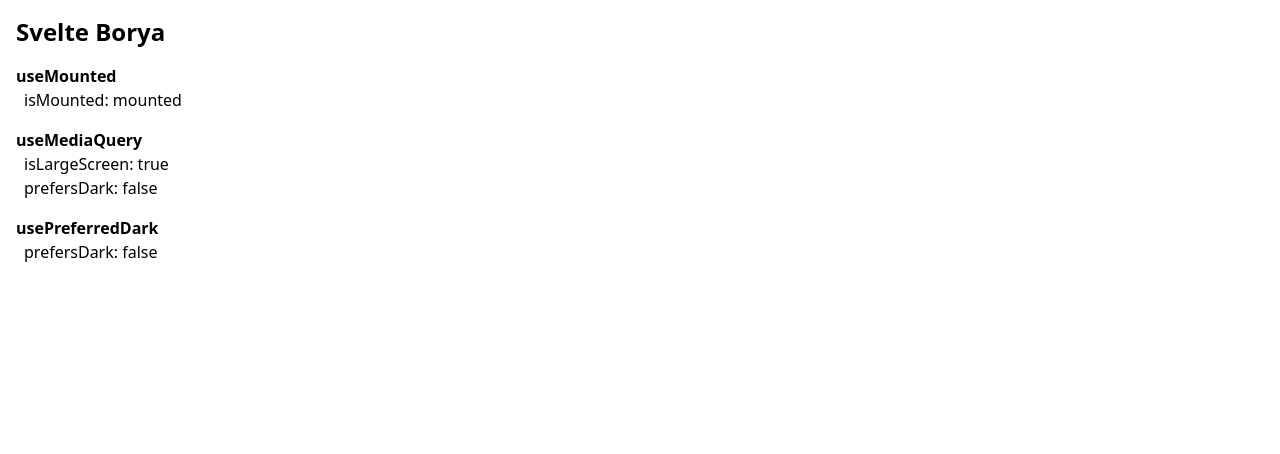
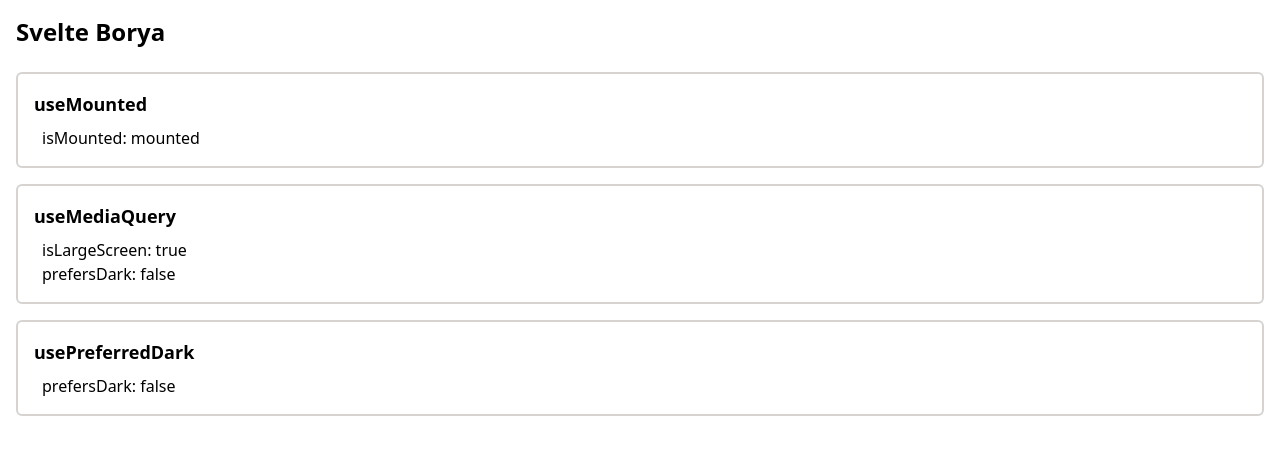
Before and after one commit to yamageji/svelte-borya, a SvelteKit app: page / in a window 1280 px wide. Shown: the top 454 px of the page. Built offline with nearby package versions, Linux system fonts and the light colour scheme.

Commit message:
fix: demoのスタイルを修正

```diff
--- a/src/core/useMediaQuery/demo.svelte
+++ b/src/core/useMediaQuery/demo.svelte
@@ -5,14 +5,11 @@
 	const prefersDark = useMediaQuery('(prefers-color-scheme: dark)');
 </script>
 
-<div>
-	<h2 class="font-bold">useMediaQuery</h2>
-	<ul class="ml-2">
-		<li>
-			<p>isLargeScreen: {isLargeScreen.value}</p>
-		</li>
-		<li>
-			<p>prefersDark: {prefersDark.value}</p>
-		</li>
-	</ul>
+<div class="p-4 border-2 border-stone-300 rounded-md">
+	<h2 class="font-bold text-lg">useMediaQuery</h2>
+
+	<div class="ml-2 mt-2">
+		<p>isLargeScreen: {isLargeScreen.value}</p>
+		<p>prefersDark: {prefersDark.value}</p>
+	</div>
 </div>
--- a/src/core/useMounted/demo.svelte
+++ b/src/core/useMounted/demo.svelte
@@ -4,7 +4,10 @@
 	const isMounted = useMounted();
 </script>
 
-<div>
-	<h2 class="font-bold">useMounted</h2>
-	<p class="ml-2">isMounted: {isMounted ? 'mounted' : 'unmounted'}</p>
+<div class="p-4 border-2 border-stone-300 rounded-md">
+	<h2 class="font-bold text-lg">useMounted</h2>
+
+	<div class="ml-2 mt-2">
+		<p>isMounted: {isMounted ? 'mounted' : 'unmounted'}</p>
+	</div>
 </div>
--- a/src/core/usePreferredDark/demo.svelte
+++ b/src/core/usePreferredDark/demo.svelte
@@ -4,10 +4,10 @@
 	const prefersDark = usePreferredDark();
 </script>
 
-<div>
-	<h2 class="font-bold">usePreferredDark</h2>
+<div class="p-4 border-2 border-stone-300 rounded-md">
+	<h2 class="font-bold text-lg">usePreferredDark</h2>
 
-	<div class="ml-2">
+	<div class="ml-2 mt-2">
 		<p>prefersDark: {prefersDark.value}</p>
 	</div>
 </div>
--- a/src/routes/+page.svelte
+++ b/src/routes/+page.svelte
@@ -4,7 +4,7 @@
 	import UsePreferredDark from '../core/usePreferredDark/demo.svelte';
 </script>
 
-<h1 class="font-bold mb-4 text-2xl">Svelte Borya</h1>
+<h1 class="font-bold mb-6 text-2xl">Svelte Borya</h1>
 
 <div class="flex flex-col gap-4">
 	<UseMounted />
```
